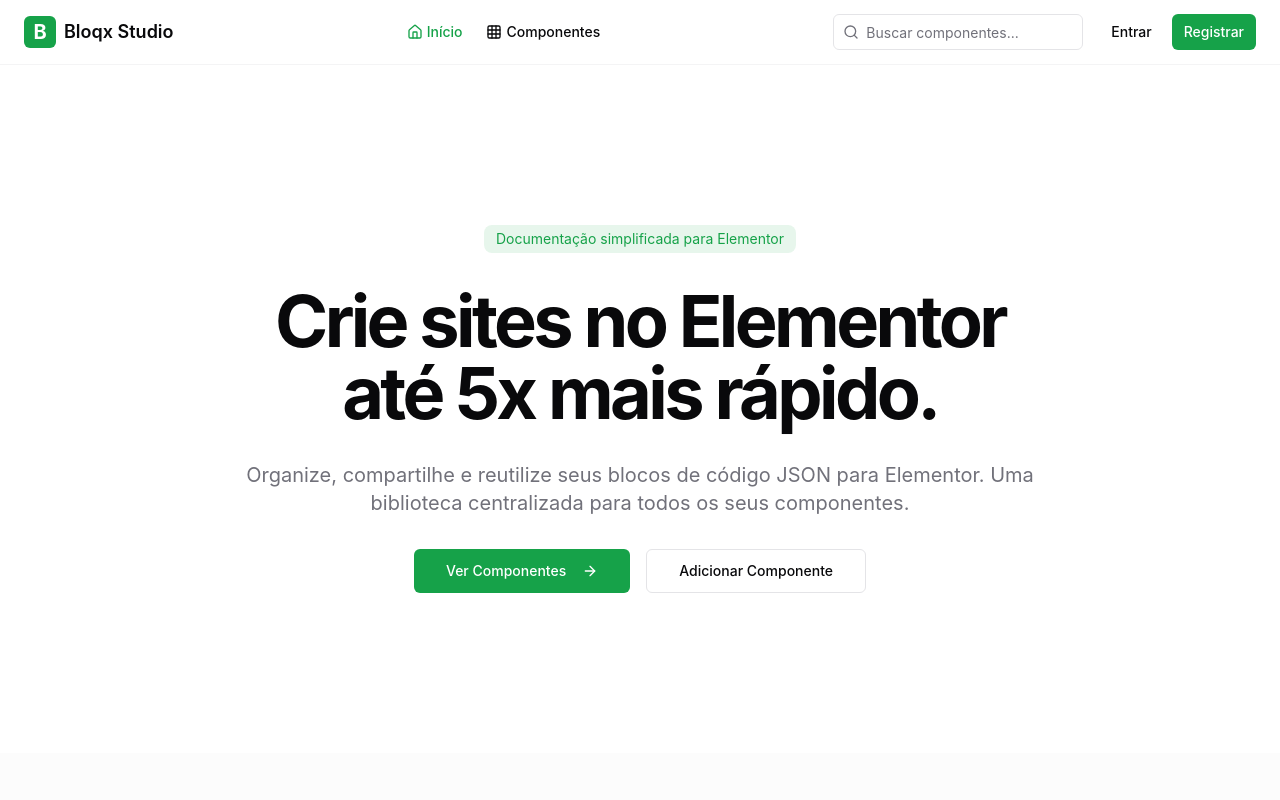
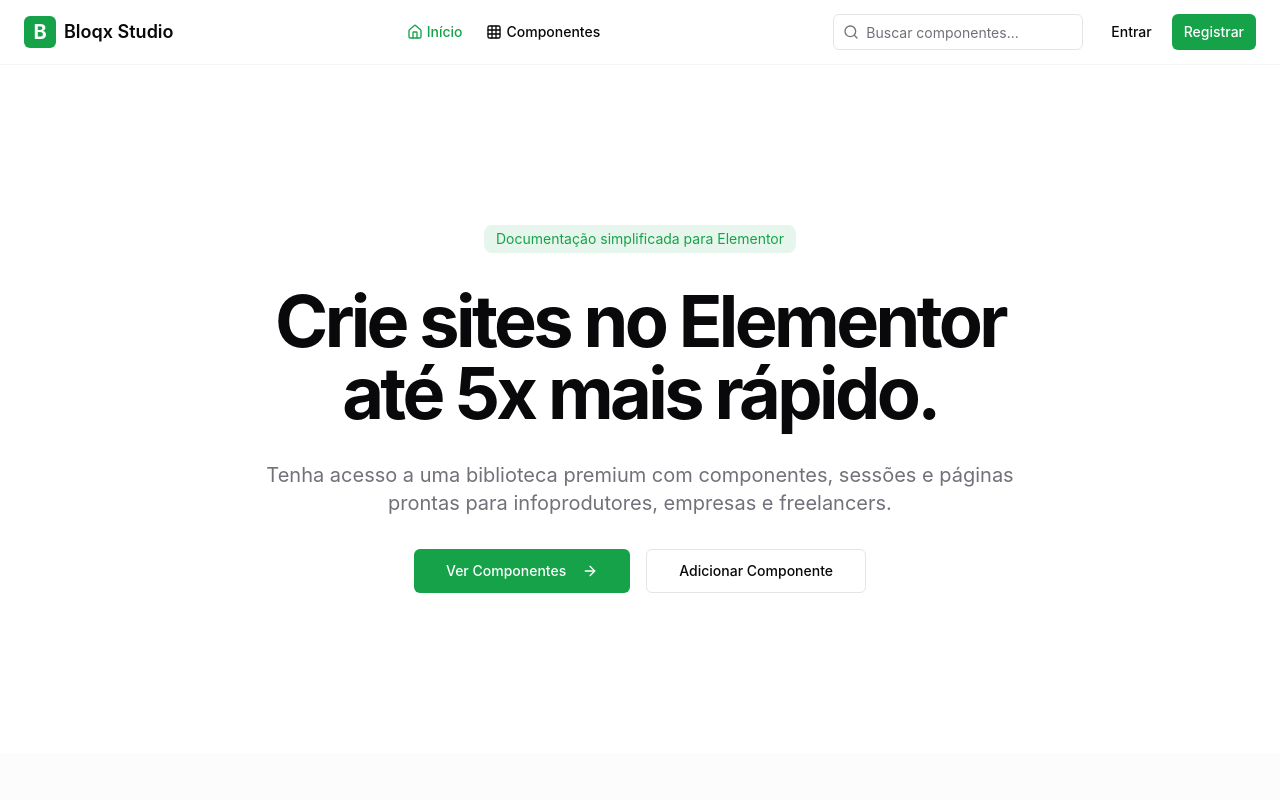
Before and after one commit to bloqxstudio/bloqxstudio, a React (Vite) app: page / in a window 1280 px wide. Shown: the top 800 px of the page. Built offline with nearby package versions, Linux system fonts and the light colour scheme.

Commit message:
Visual edit in Lovable
Edited UI in Lovable

```diff
--- a/src/pages/Index.tsx
+++ b/src/pages/Index.tsx
@@ -40,9 +40,7 @@ const Index = () => {
             <h1 className="text-3xl sm:text-4xl md:text-5xl font-bold tracking-tighter max-w-3xl mx-auto lg:text-7xl">Crie sites no Elementor até 5x mais rápido.
 
           </h1>
-            <p className="text-muted-foreground text-base sm:text-lg md:text-xl max-w-[800px] mx-auto">
-              Organize, compartilhe e reutilize seus blocos de código JSON para Elementor. Uma biblioteca centralizada para todos os seus componentes.
-            </p>
+            <p className="text-muted-foreground text-base sm:text-lg md:text-xl max-w-[800px] mx-auto">Tenha acesso a uma biblioteca premium com componentes, sessões e páginas prontas para infoprodutores, empresas e freelancers.</p>
             <div className="flex flex-col sm:flex-row gap-4">
               <Button asChild size="lg" className="hover-lift">
                 <Link to="/components">
```
